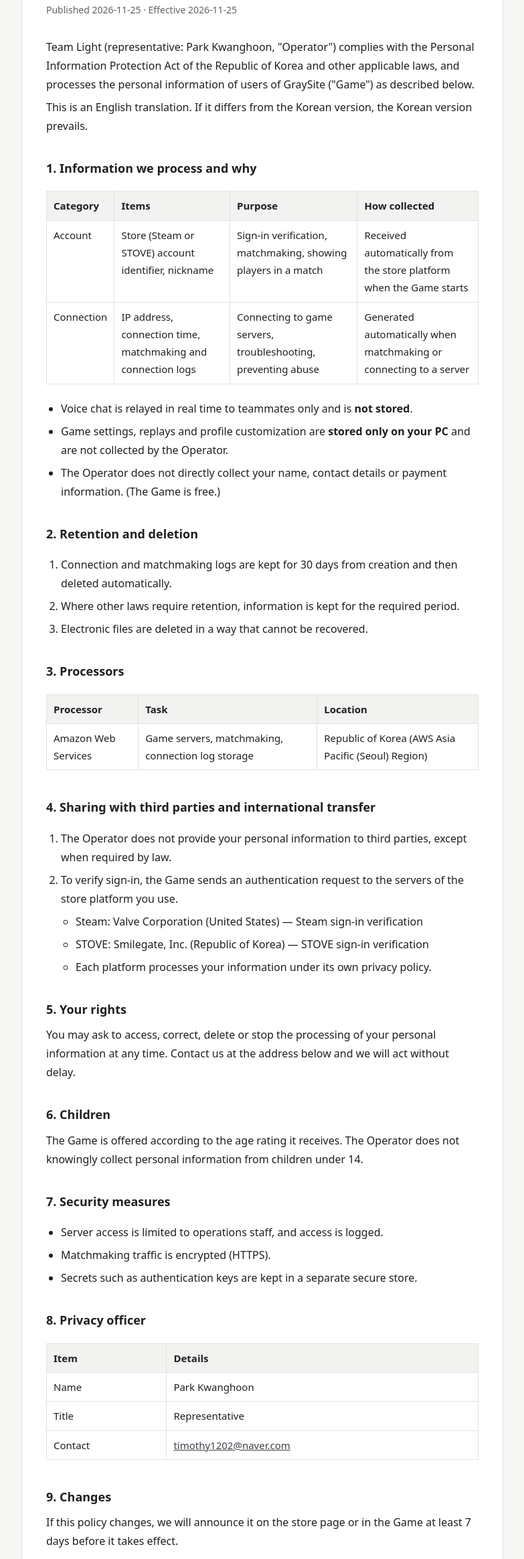
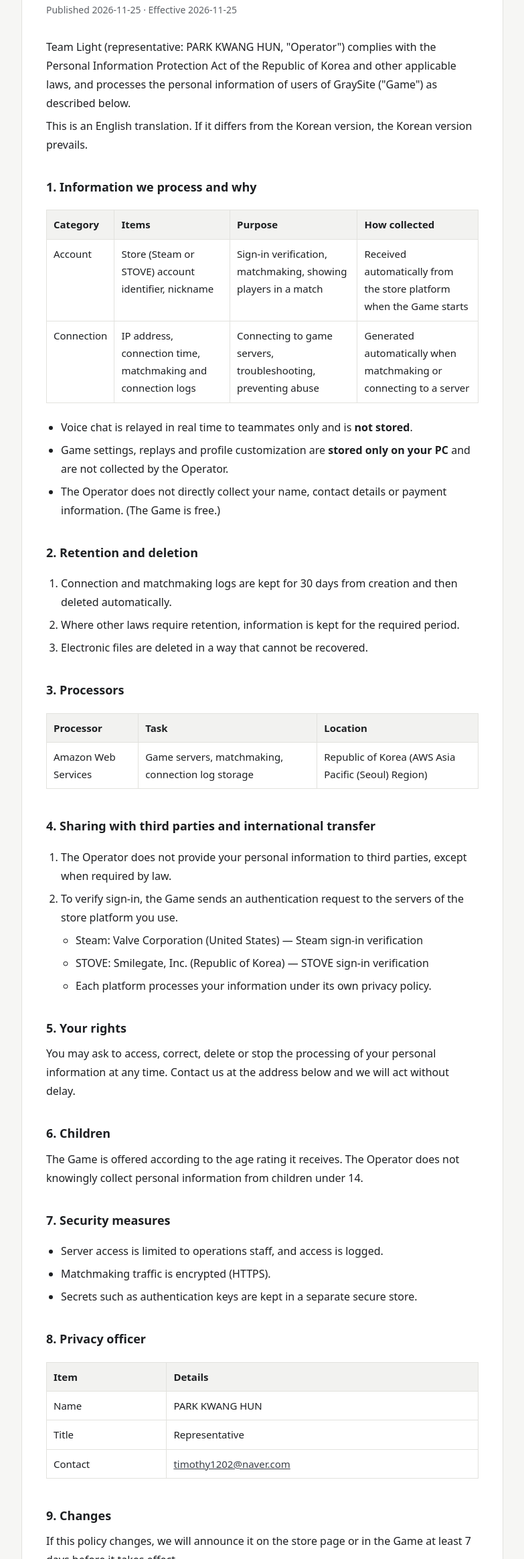
Before and after one commit to timothy1202/graysite-legal, a plain HTML site: page en/privacy/index.html in a window 1280 px wide. Shown: the part 223-2551 px from the top of the page at 67% size, without its empty margins (248-1031 px from the left). Drawn offline with Linux system fonts and the light colour scheme.

Commit message:
Fix representative English name

```diff
--- a/en/privacy/index.html
+++ b/en/privacy/index.html
@@ -20,7 +20,7 @@
 <h1>GraySite Privacy Policy</h1>
 <p class="meta">Published 2026-11-25 · Effective 2026-11-25</p>
 
-<p>Team Light (representative: Park Kwanghoon, "Operator") complies with the Personal Information Protection Act of the Republic of Korea and other applicable laws, and processes the personal information of users of GraySite ("Game") as described below.</p>
+<p>Team Light (representative: PARK KWANG HUN, "Operator") complies with the Personal Information Protection Act of the Republic of Korea and other applicable laws, and processes the personal information of users of GraySite ("Game") as described below.</p>
 <p>This is an English translation. If it differs from the Korean version, the Korean version prevails.</p>
 
 <h2>1. Information we process and why</h2>
@@ -81,7 +81,7 @@
 <div class="table-scroll">
 <table>
 <tr><th>Item</th><th>Details</th></tr>
-<tr><td>Name</td><td>Park Kwanghoon</td></tr>
+<tr><td>Name</td><td>PARK KWANG HUN</td></tr>
 <tr><td>Title</td><td>Representative</td></tr>
 <tr><td>Contact</td><td><a href="mailto:timothy1202@naver.com">timothy1202@naver.com</a></td></tr>
 </table>
```
